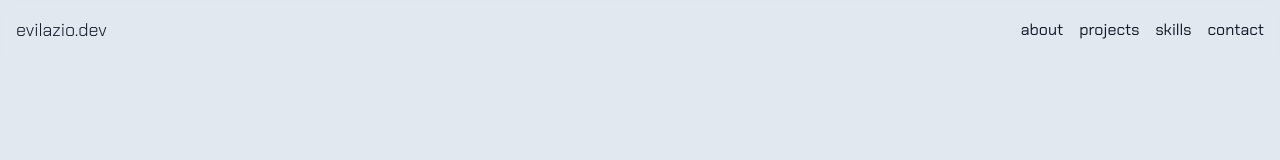
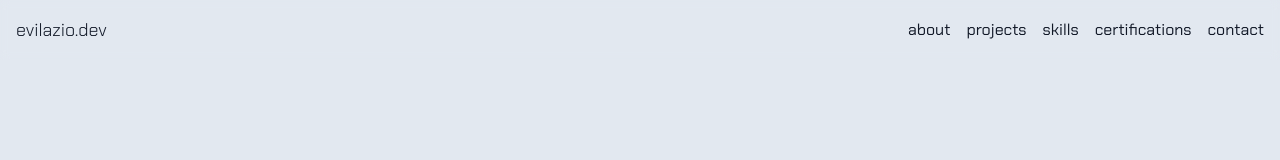
Before and after one commit to Evilazio/portfolio, a website: page index.html in a window 1280 px wide. Shown: the top 160 px of the page. Drawn offline with nearby package versions, Linux system fonts and the light colour scheme.

Commit message:
fix: menu certifications

```diff
--- a/index.html
+++ b/index.html
@@ -43,6 +43,8 @@
                 href="#projects">projects</a>
             <a class="hover:underline text-base" title="scroll to skills section " aria-label="go to skills section"
                 href="#skills">skills</a>
+            <a class="hover:underline text-base" title="scroll to skills section " aria-label="go to skills section"
+                href="#certifications">certifications</a>
             <a class="hover:underline text-base" title="scroll to contact section " aria-label="go to contact section"
                 href="#contact">contact</a>
         </nav>
```
